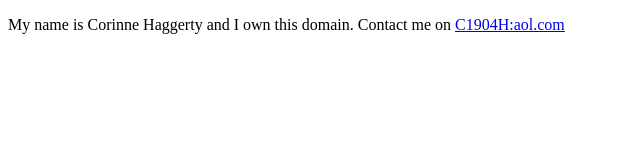
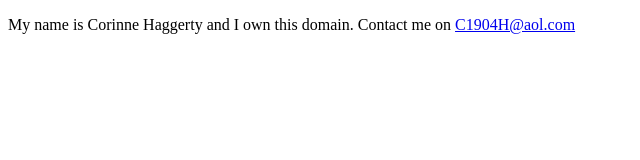
Before and after one commit to C1904H/C1904H.github.io, a plain HTML site: page index.html in a window 1280 px wide. Shown: the full height of the page, 0-640 px from the left. Drawn offline with Linux system fonts and the light colour scheme.

Commit message:
corrected email address

```diff
--- a/index.html
+++ b/index.html
@@ -9,7 +9,7 @@
 <body>
 <p>
 My name is Corinne Haggerty and I own this domain. Contact me on
-<a href="mailto:C1904H@aol.com">C1904H:aol.com</a>
+<a href="mailto:C1904H@aol.com">C1904H@aol.com</a>
 </p>
 </body>
 </html>
```
